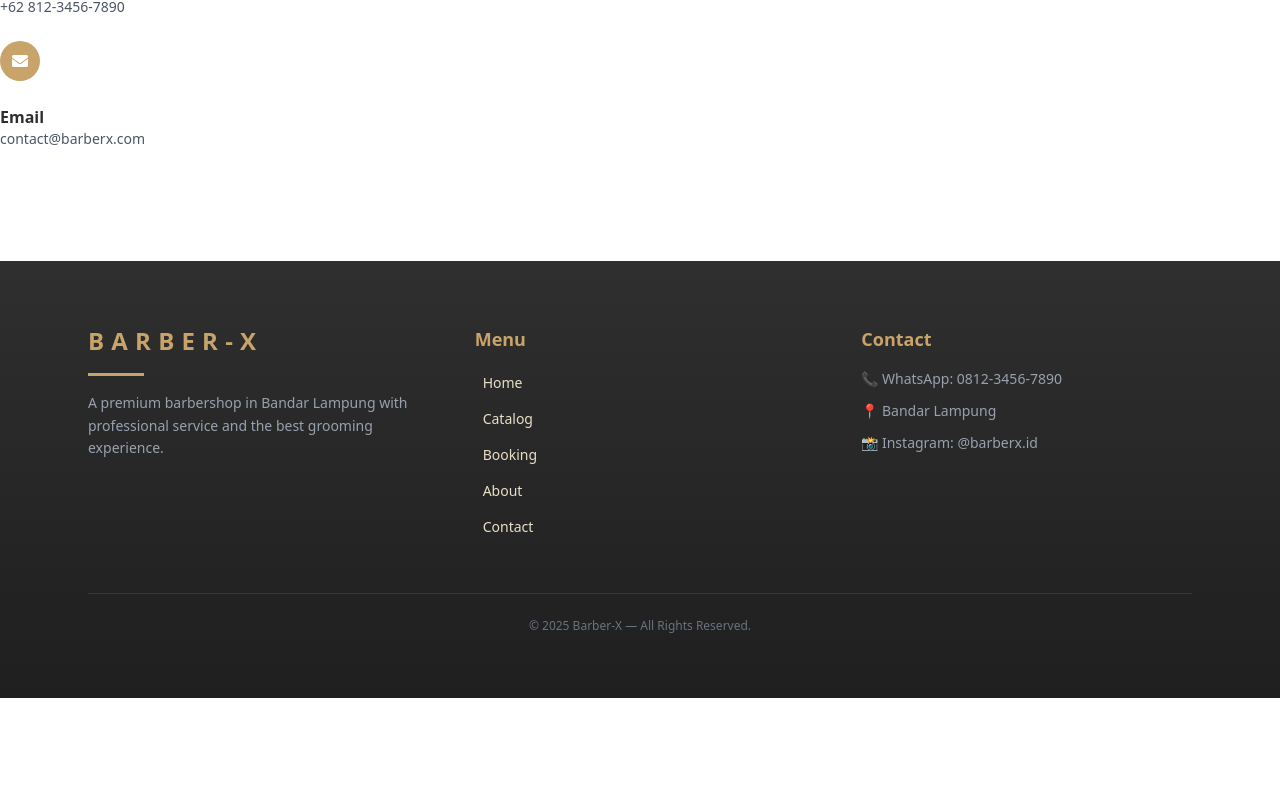
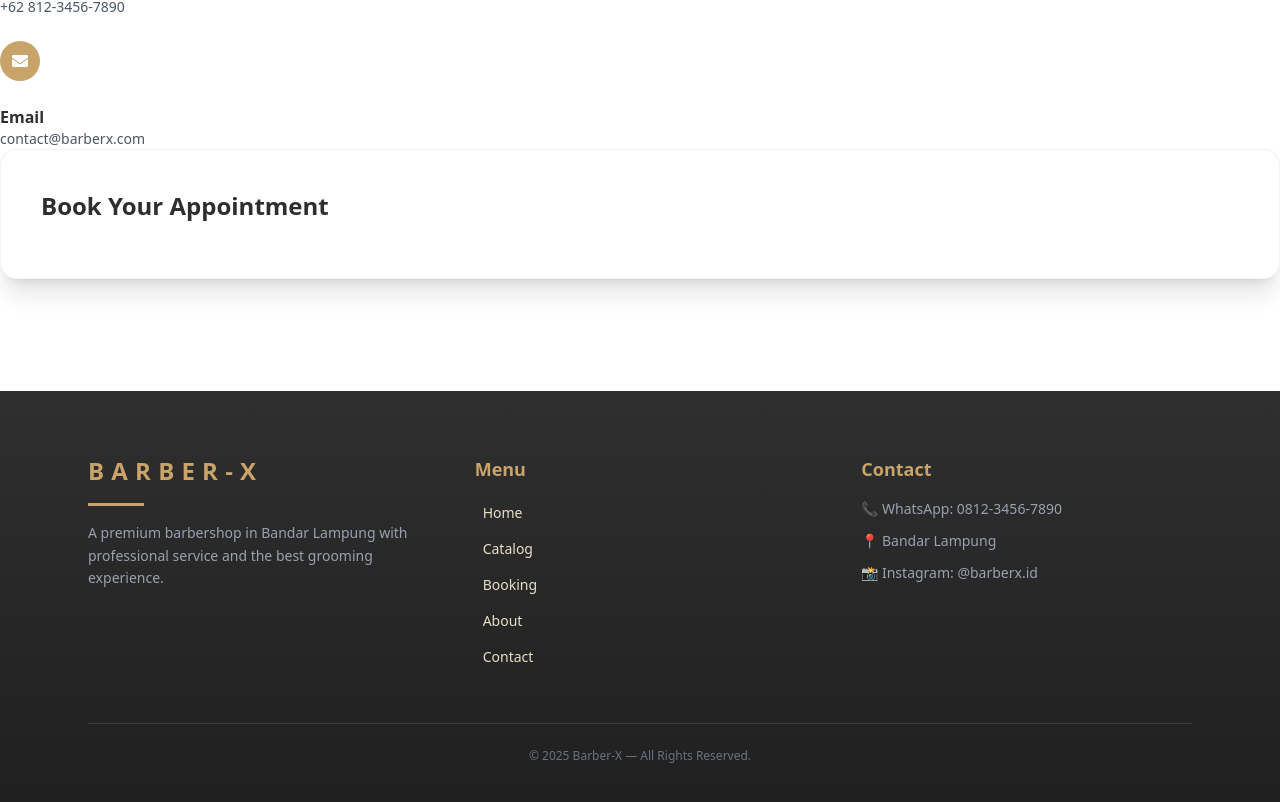
Before and after one commit to NaswaNovellia-23312014/Barber-x, a Next.js app in the folder web/: page / in a window 1280 px wide. Shown: the part 3275-4077 px from the top of the page. Before the commit the page ends 3973 px from the top, so only its background shows below. Built offline with nearby package versions, Linux system fonts and the light colour scheme.

Commit message:
feat: menambahkan judul pada kartu booking WhatsApp

```diff
--- a/web/src/app/(main)/page.tsx
+++ b/web/src/app/(main)/page.tsx
@@ -204,6 +204,12 @@ export default function Home() {
           </div>
         </div>
       </div>
+      {/* RIGHT – WHATSAPP CARD */}
+      <div className="bg-white rounded-2xl shadow-xl p-10 border border-black/5">
+        <h3 className="text-2xl font-bold text-[#2E2E2E] mb-4">
+          Book Your Appointment
+        </h3>
+      </div>
     </div>
   );
 }
```
